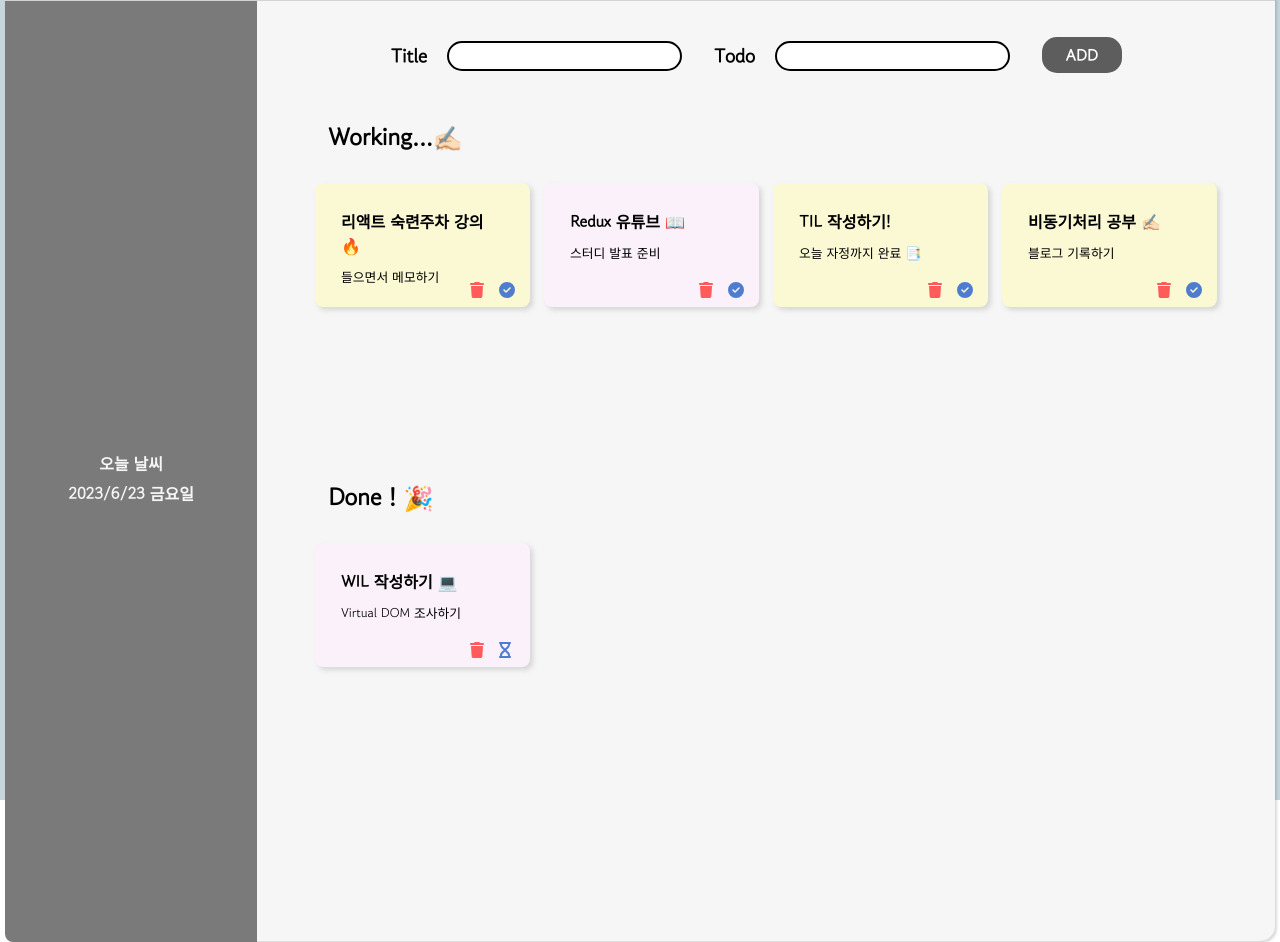
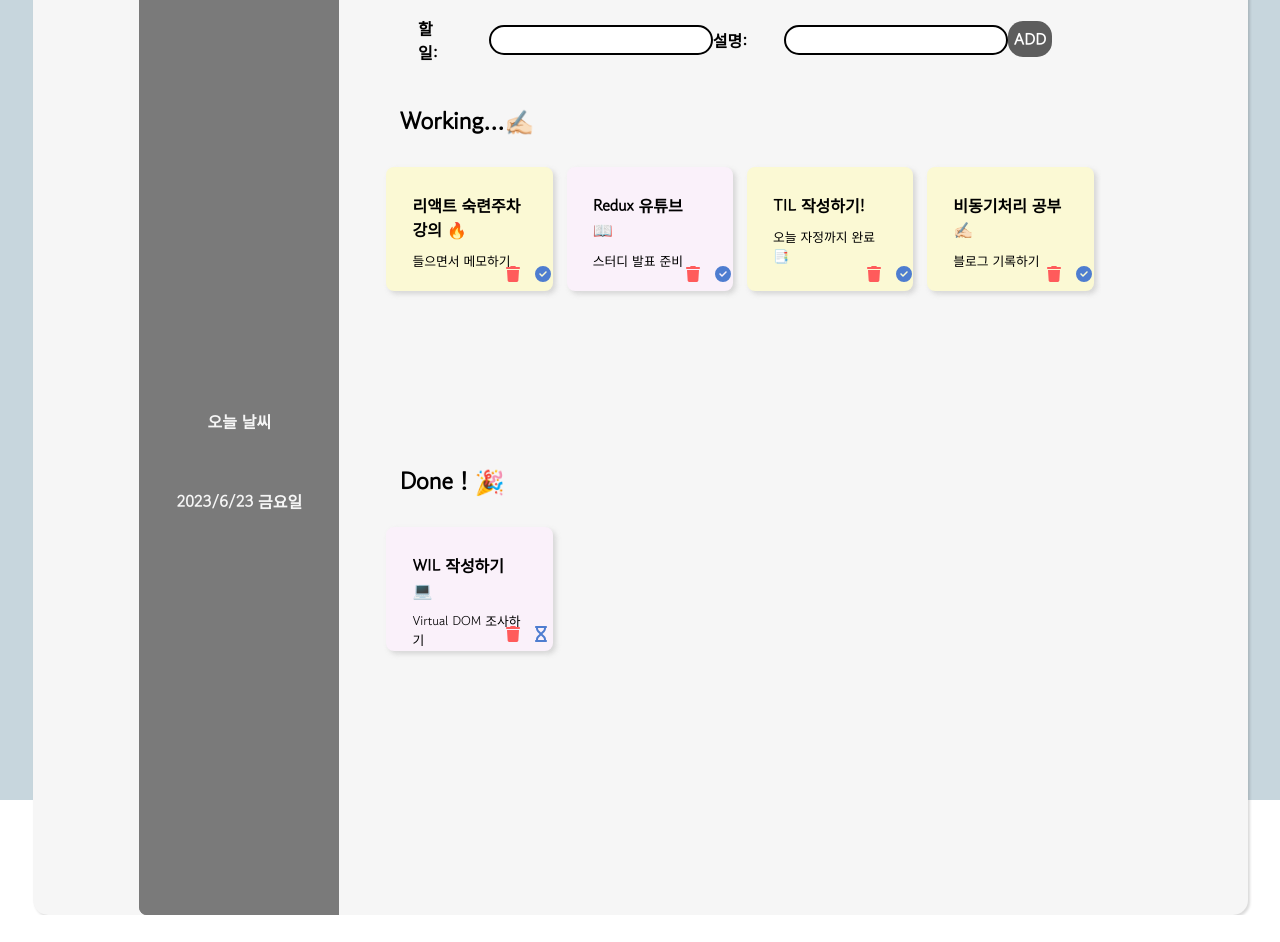
Before and after one commit to nayoung3669/todolist_react, a React (Create React App) app: page / in a window 1280 px wide. After the commit the page ends 915 px from the top, so only its background shows below. Built offline with nearby package versions, Linux system fonts and the light colour scheme.

Commit message:
css 수정 media screen

```diff
--- a/src/components/TodoInput.js
+++ b/src/components/TodoInput.js
@@ -3,20 +3,20 @@ import { styled } from "styled-components";
 
 const TodoInputBlock = styled.div`
   display: flex;
-  justify-content: center;
   align-items: center;
   height: 65px;
-  width: 80%;
+  width: 92%;
+  margin-left: 10px;
 
   p {
-    font-size: 1.2rem;
+    width: 60px;
+    font-size: 1rem;
     margin-right: 20px;
+    margin-right: 2rem;
   }
   input {
-    min-width: 90px;
+    width: 14rem;
     height: 30px;
-    width: 23rem;
-    margin-right: 2rem;
     border-radius: 15px;
     border: 2px solid black;
   }
@@ -28,9 +28,9 @@ const TodoInputBlock = styled.div`
 const TodoInput = ({ title, text, onChange }) => {
   return (
     <TodoInputBlock>
-      <p>Title </p>
+      <p>할 일:</p>
       <input type="text" name="title" value={title} onChange={onChange} />
-      <p>Todo </p>
+      <p>설명: </p>
       <input type="text" name="text" value={text} onChange={onChange} />
     </TodoInputBlock>
   );
--- a/src/components/TodoItem.js
+++ b/src/components/TodoItem.js
@@ -3,7 +3,7 @@ import { useNavigate } from "react-router-dom";
 import { backIcon, doneIcon, trashIcon } from "../assets/icons";
 import { TodoItemBlock } from "../styles/todos";
 
-const TodoItem = ({ todo, onRemove, onToggle, inDetail }) => {
+const TodoItem = ({ todo, onRemove, onToggle }) => {
   const navigate = useNavigate();
   const { id, title, text, done } = todo;
 
--- a/src/container/TodoInputContainer.js
+++ b/src/container/TodoInputContainer.js
@@ -23,6 +23,12 @@ const TodoInputContainerBlock = styled.div`
     font-weight: 600;
     background-color: #5d5d5d;
     color: white;
+  }
+
+  @media screen and (max-width: 1180px) {
+    flex-direction: column;
+    width: 500px;
+    margin-top: 30px;
   }
 `;
 
--- a/src/layout/TodoTemplate.js
+++ b/src/layout/TodoTemplate.js
@@ -9,9 +9,8 @@ const TemplateBlock = styled.div`
   justify-content: center;
   position: relative;
   background-color: #f6f6f6;
-  min-width: 1270px;
-  height: 1050px;
-  margin-top: 2rem;
+  width: 1215px;
+  height: 1030px;
   border-radius: 15px;
   box-shadow: rgba(0, 0, 0, 0.15) 1.95px 1.95px 2.6px;
   font-weight: 600;
@@ -21,21 +20,22 @@ const TemplateBlock = styled.div`
     flex-direction: column;
     align-items: center;
     justify-content: center;
-    margin-top: 8.6%;
-    height: 89.7%;
-    width: 100%;
+    margin-top: 9%;
+    height: 920px;
+    gap: 50px;
     color: #f6f6f6;
     border-bottom-left-radius: 8px;
     background-color: #7a7a7a;
     font-size: 1rem;
     font-weight: 600;
+    width: 200px;
 
     ${(props) => {
       props.detailed &&
         css`
           display: none;
         `;
-    }}
+    }};
   }
 
   .todoTitle {
@@ -57,6 +57,24 @@ const TemplateBlock = styled.div`
     height: 30px;
     background-color: ;
   }
+
+  @media screen and (max-width: 1180px) {
+    flex-direction: column;
+    width: 500px;
+
+    .todoTitle {
+      top: 0%;
+      font-size: 1.25rem;
+    }
+
+    .sidebar {
+      width: 100%;
+      height: 60px;
+      gap: 0px;
+      margin-top: 22px;
+      border-radius: 0;
+    }
+  }
 `;
 
 const TodoTemplate = ({ children }) => {
--- a/src/styles/todos.js
+++ b/src/styles/todos.js
@@ -70,6 +70,24 @@ export const TodoItemBlock = styled.div`
       width: 20px;
     }
   }
+  @media screen and (max-width: 1180px) {
+    padding: 2px;
+    .paddingBox {
+      padding: 0.2rem;
+    }
+
+    .title {
+      font-size: 0.7rem;
+    }
+
+    .text {
+      font-size: 0.4rem;
+    }
+    .icons {
+      left: 50%;
+    }
+  }
+
   @keyframes vibration {
     from {
       transform: rotate(1deg);
```
